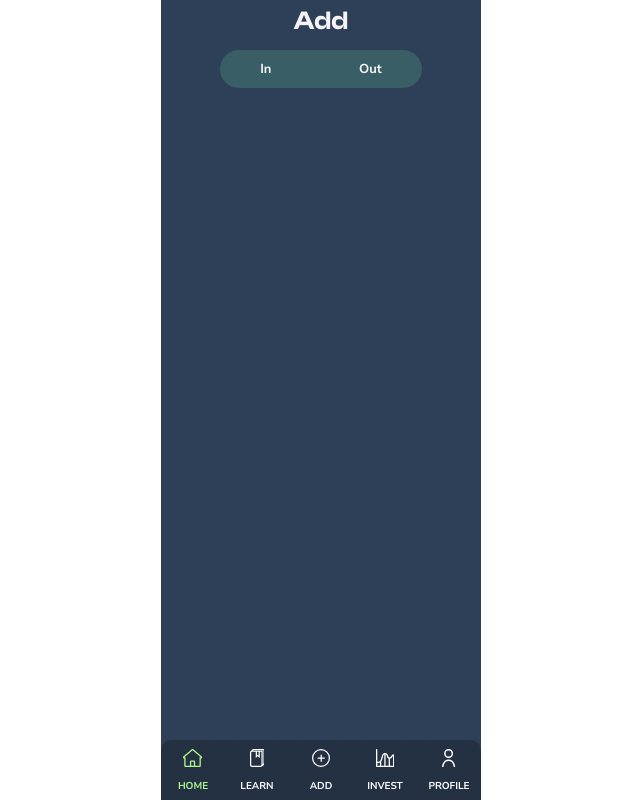
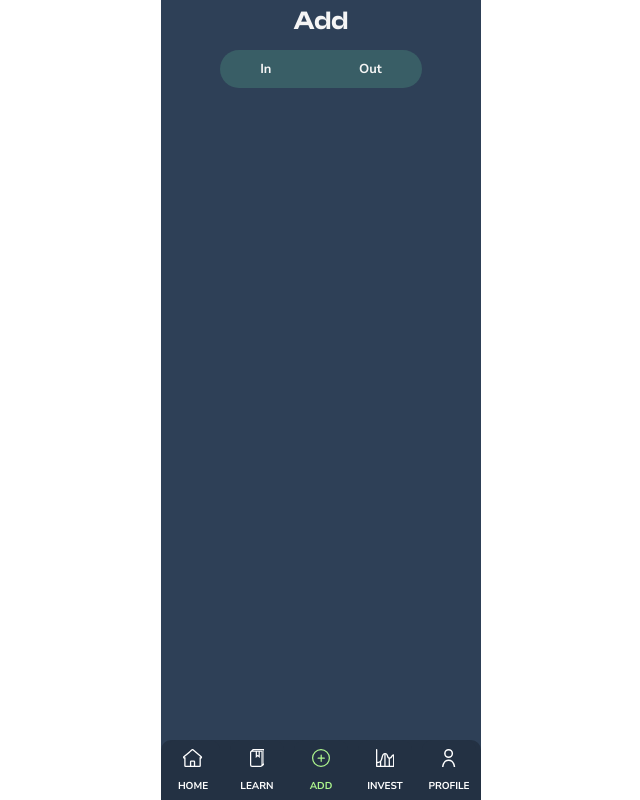
Before and after one commit to harley-hutchinson/Second-Hackathon, a React (Create React App) app: page /add in a window 1280 px wide. Shown: the whole page, without its empty margins (319-959 px from the left). Built offline with nearby package versions, Linux system fonts and the light colour scheme.

Commit message:
add navbar highlights

```diff
--- a/src/components/MainNav/MainNav.js
+++ b/src/components/MainNav/MainNav.js
@@ -1,14 +1,25 @@
 import { Link } from "react-router-dom";
 import "./MainNav.scss";
 
-const MainNav = () => {
+const MainNav = ({ active }) => {
   return (
     <nav className="main-nav">
-      <Link to="/" className="main-nav__link main-nav__link--selected">
+      <Link
+        to="/"
+        className={
+          active === "home"
+            ? "main-nav__link main-nav__link--selected"
+            : "main-nav__link"
+        }
+      >
         <svg
           xmlns="http://www.w3.org/2000/svg"
           viewBox="0 0 43.5 41"
-          className="main-nav__icon main-nav__icon--selected"
+          className={
+            active === "home"
+              ? "main-nav__icon main-nav__icon--selected"
+              : "main-nav__icon"
+          }
         >
           <path
             id="Home"
@@ -32,11 +43,22 @@ const MainNav = () => {
         </svg>
         Learn
       </Link>
-      <Link to="add/in" className="main-nav__link">
+      <Link
+        to="add/in"
+        className={
+          active === "add"
+            ? "main-nav__link main-nav__link--selected"
+            : "main-nav__link"
+        }
+      >
         <svg
           xmlns="http://www.w3.org/2000/svg"
           viewBox="0 0 44 44"
-          className="main-nav__icon"
+          className={
+            active === "add"
+              ? "main-nav__icon main-nav__icon--selected"
+              : "main-nav__icon"
+          }
         >
           <path
             d="M453,1243a22,22,0,1,0,22,22A22.025,22.025,0,0,0,453,1243Zm0,41a19,19,0,1,1,19-19A19,19,0,0,1,453,1284Zm8-20h-6v-6a1.5,1.5,0,0,0-3,0v6h-6a1.5,1.5,0,0,0,0,3h6v6a1.5,1.5,0,0,0,3,0v-6h6A1.5,1.5,0,0,0,461,1264Z"
--- a/src/pages/AddPage/AddPage.js
+++ b/src/pages/AddPage/AddPage.js
@@ -18,7 +18,7 @@ const AddPage = () => {
 
         <Outlet />
       </main>
-      <MainNav />
+      <MainNav active={"add"} />
     </>
   );
 };
--- a/src/pages/AddPage/AddPageIn.scss
+++ b/src/pages/AddPage/AddPageIn.scss
@@ -16,6 +16,7 @@
       border: none;
       padding: 1rem 4rem;
       border-radius: 2rem;
+      color: whitesmoke;
     }
   }
 }
--- a/src/pages/AddPage/AddPageOut.scss
+++ b/src/pages/AddPage/AddPageOut.scss
@@ -16,6 +16,7 @@
       border: none;
       padding: 1rem 4rem;
       border-radius: 2rem;
+      color: whitesmoke;
     }
   }
 }
--- a/src/pages/Dashboard/Dashboard.js
+++ b/src/pages/Dashboard/Dashboard.js
@@ -101,7 +101,7 @@ const Dashboard = () => {
 
         <Outlet />
       </main>
-      <MainNav />
+      <MainNav active={"home"} />
     </>
   );
 };
```
